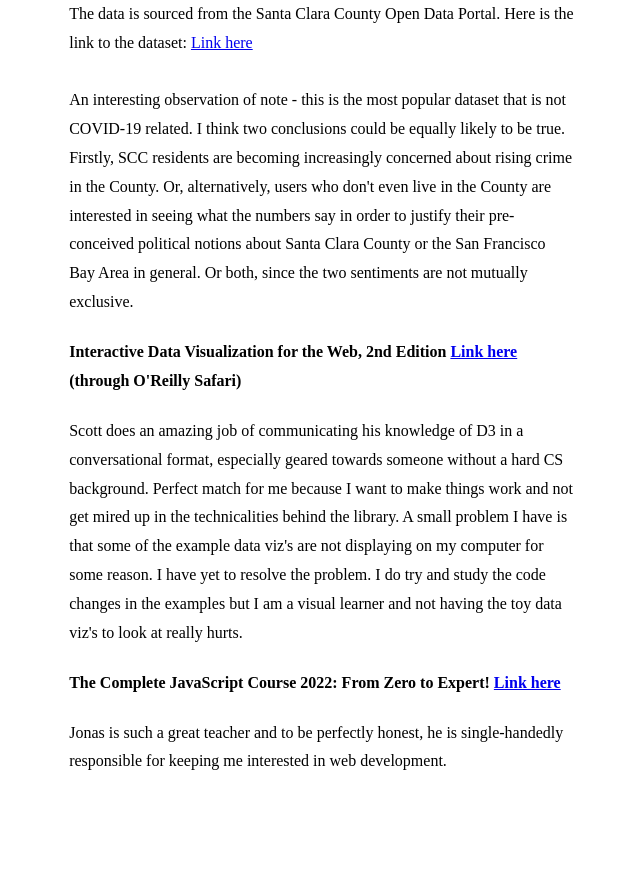
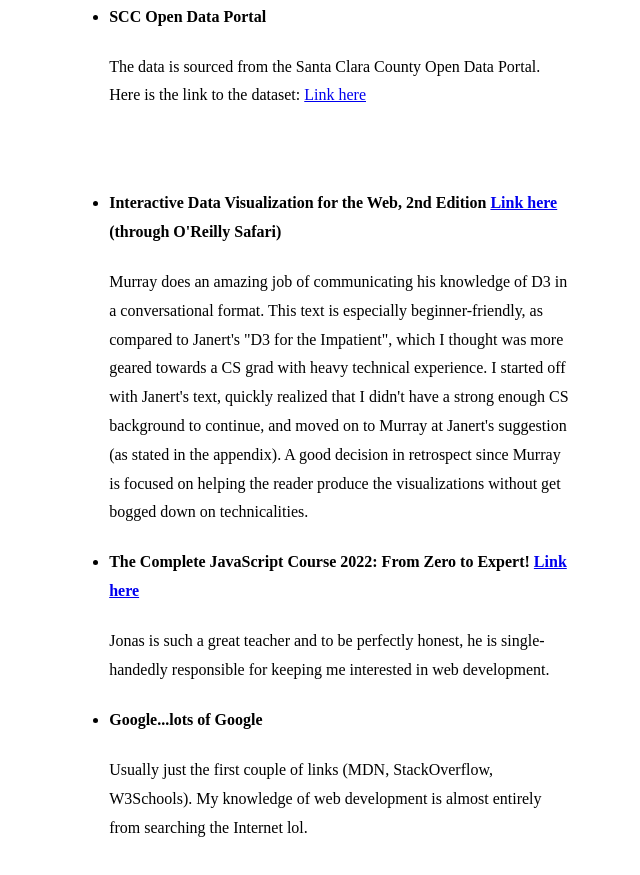
Before and after one commit to ccheng3/SCC_Crime_Report_Dashboard, a plain HTML site: page index.html in a window 1280 px wide. Shown: the part 2490-3365 px from the top of the page, without its empty margins (318-958 px from the left). Before the commit the page ends 3300 px from the top, so only its background shows below. Drawn offline with nearby package versions, Linux system fonts and the light colour scheme; no server answers.

Commit message:
turned Sources section into unordered list for easier viewing

```diff
--- a/index.html
+++ b/index.html
@@ -128,51 +128,51 @@
     <div class="analysis-two">
     </div>
 
-
     <div class="sources_citations">
         <h3>Sources</h3>
+        <ul>
+            <li>
+                <h4>SCC Open Data Portal</h4>
                 The data is sourced from the Santa Clara County Open Data
                 Portal.
                 Here is the link to the dataset:
                 <a href="https://data.sccgov.org/Public-Safety/Crime-Reports/n9u6-aijz"
                     target="_blank" rel="noopener noreferrer">Link here</a>
+            </li>
             <br>
             <br>
-        An interesting observation of note - this is the most popular
-        dataset that is not COVID-19 related.
-        I think two conclusions could be equally likely to be true.
-        Firstly,
-        SCC residents are becoming increasingly
-        concerned about rising crime in the County. Or, alternatively,
-        users
-        who don't even live in the County are
-        interested
-        in seeing what the numbers say in order to justify their
-        pre-conceived political notions about Santa Clara
-        County
-        or the San Francisco Bay Area in general. Or both, since the two
-        sentiments are not mutually exclusive.
-
+            <li>
                 <h4>Interactive Data Visualization for the Web, 2nd Edition
                     <span><a href="https://learning.oreilly.com/library/view/interactive-data-visualization/9781491921296/"
                             target="_blank" rel="noopener noreferrer">Link
                             here</a> (through O'Reilly Safari)</span>
                 </h4>
-        <div>Scott does an amazing job of communicating his knowledge of
+                <div>Murray does an amazing job of communicating his knowledge
+                    of
                     D3
-            in a conversational format, especially
-            geared towards someone without a hard CS background. Perfect
-            match for me because I want to make things
-            work and not get mired up in the technicalities behind the
-            library. A small problem I have is that some of the example
-            data
-            viz's are not displaying
-            on my computer for some reason. I have yet to resolve the
-            problem. I do try and study the
-            code changes in the examples but I am a
-            visual learner and not having the toy data viz's to look at
-            really hurts.
+                    in a conversational format. This text is especially
+                    beginner-friendly, as compared
+                    to Janert's "D3 for the Impatient", which I thought was more
+                    geared
+                    towards a
+                    CS grad with heavy technical experience. I started off with
+                    Janert's
+                    text, quickly
+                    realized that I didn't have a strong enough CS background to
+                    continue,
+                    and moved on
+                    to Murray at Janert's suggestion (as stated in the
+                    appendix). A
+                    good
+                    decision in
+                    retrospect since Murray is focused on helping the reader
+                    produce
+                    the
+                    visualizations
+                    without get bogged down on technicalities.
                 </div>
+            </li>
+            <li>
                 <h4>The Complete JavaScript Course 2022: From Zero to Expert!
                     <span><a href="https://www.udemy.com/course/the-complete-javascript-course/"
                             target="_blank" rel="noopener noreferrer">Link
@@ -183,6 +183,17 @@
                     is single-handedly responsible for
                     keeping me interested in web development.
                 </div>
+            </li>
+            <li>
+                <h4>Google...lots of Google</h4>
+                <div>Usually just the first couple of links (MDN, StackOverflow,
+                    W3Schools). My knowledge of web development is almost
+                    entirely
+                    from
+                    searching the
+                    Internet lol. </div>
+            </li>
+        </ul>
     </div>
     <!-- </div> -->
 </body>
```
Lines whose indentation alone changed are shown as unchanged.
